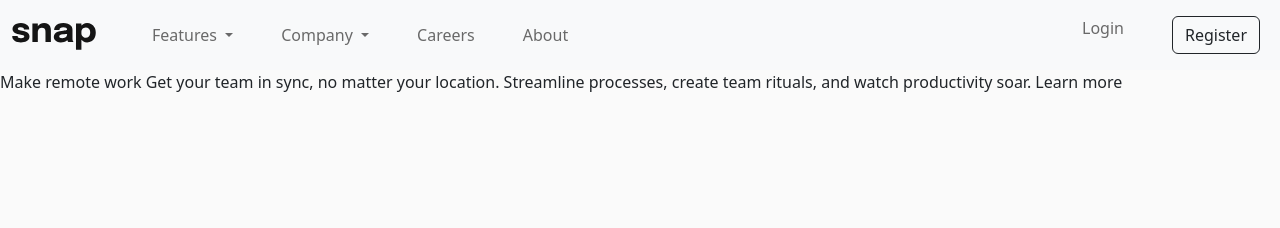
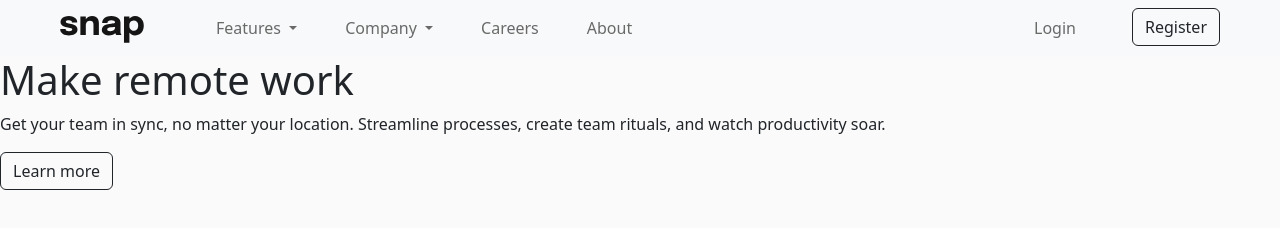
Before and after one commit to DanielKrol90/frontend.io-intro-section-with-dropdown-navigation-main, a plain HTML site: page index.html in a window 1280 px wide. Drawn offline with nearby package versions, Linux system fonts and the light colour scheme.

Commit message:
progresing on navbar

```diff
--- a/index.html
+++ b/index.html
@@ -23,13 +23,13 @@
   <header>
     <nav class="navbar navbar-expand-lg bg-light">
       <div class="container-fluid">
-        <a class="navbar-brand" href="#"><img src="./images/logo.svg" alt="logo of bussines"></a>
+        <a class="navbar-brand ms-5" href="#"><img src="./images/logo.svg" alt="logo of bussines"></a>
         <button class="navbar-toggler" type="button" data-bs-toggle="collapse" data-bs-target="#navbarSupportedContent"
           aria-controls="navbarSupportedContent" aria-expanded="false" aria-label="Toggle navigation">
           <span class="navbar-toggler-icon"></span>
         </button>
         <div class="collapse navbar-collapse d-flex flex-row" id="navbarSupportedContent">
-          <ul class="navbar-nav me-auto mb-2 mb-lg-0">
+          <ul class="navbar-nav me-auto mb-2 mb-lg-0 ms-3">
             <li class="nav-item dropdown">
               <a class="nav-link dropdown-toggle" href="#" role="button" data-bs-toggle="dropdown"
                 aria-expanded="false">
@@ -59,13 +59,13 @@
             <li class="nav-item">
               <a class="nav-link" href="#">About</a>
             </li>
-          </ul class="d-flex justify-content-end">
+          </ul class="d-flex justify-content-end align-content-center">
           <ul class="navbar-nav d-flex ">
             <li class="nav-item">
               <a class="nav-link" href="#">Login</a>
             </li>
-            <li class="nav-item">
-              <a class="nav-link">
+            <li class="nav-item mx-5">
+              <a class="nav-link p-0">
                 <button class="btn btn-outline-dark" type="button">Register</button>
               </a>
             </li>
@@ -76,12 +76,12 @@
   </header>
   <main>
     <section>
-      Make remote work
+      <h1>Make remote work</h1>
 
-      Get your team in sync, no matter your location. Streamline processes,
-      create team rituals, and watch productivity soar.
+      <p>Get your team in sync, no matter your location. Streamline processes,
+        create team rituals, and watch productivity soar.</p>
 
-      Learn more
+      <button class="btn btn-outline-dark" type="button"> Learn more</button>
 
     </section>
 
--- a/scss/style.scss
+++ b/scss/style.scss
@@ -11,8 +11,6 @@
 body {
     background-color: var(--color-white);
 }
-
-
 
 // navbar links
 ul.navbar-nav {
@@ -29,14 +27,18 @@ ul.navbar-nav {
         }
         .nav-link {
 
-            .btn-outline-dark {
-
-                &:hover {
-                    outline: solid black 2px;
-                    background-color: var(--color-white);
-                    color: var(--color-black);
-                }
+            .dropdown-toggle::after {
+                // icon change here
             }
         }
     }
 }
+
+.btn-outline-dark {
+
+    &:hover {
+        outline: solid black 2px;
+        background-color: var(--color-white);
+        color: var(--color-black);
+    }
+}
```
Also changed, not shown: css/style.css, 1 other file.
